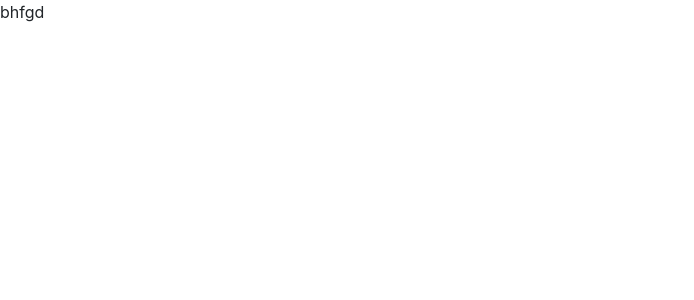
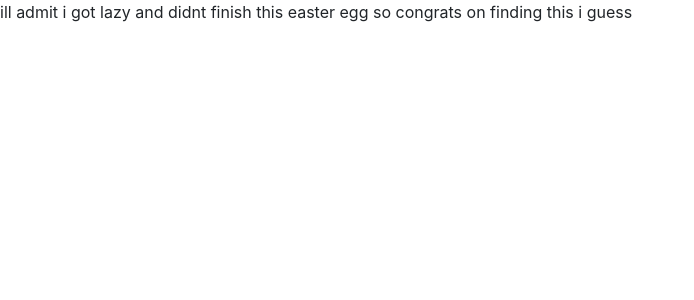
Before and after one commit to qudip/website, a React (Create React App) app: page /eggone in a window 1280 px wide. Shown: the top 300 px of the page, without its empty margins (0-694 px from the left). Built offline with nearby package versions, Linux system fonts and the light colour scheme.

Commit message:
added config

```diff
--- /dev/null
+++ b/cpanel.yml
@@ -0,0 +1,4 @@
+---
+deployment:
+  tasks:
+    - export DEPLOYPATH=/home/quinugfk/repositories/website
--- a/src/components/About.js
+++ b/src/components/About.js
@@ -42,7 +42,7 @@ function About() {
 
       <blockquote className="blockquote" style={headertext}>Skills</blockquote>
         <SkillBar />
-      <blockquote className="blockquote" style={headertext}>Interests</blockquote>
+
       <Footer/>
     </div>
   );
--- a/src/components/EggOne.js
+++ b/src/components/EggOne.js
@@ -4,7 +4,7 @@ import React from 'react';
 
 function EggOne() {
   return (
-    <a>bhfgd</a>
+    <a>ill admit i got lazy and didnt finish this easter egg so congrats on finding this i guess</a>
   );
 }
 
```
